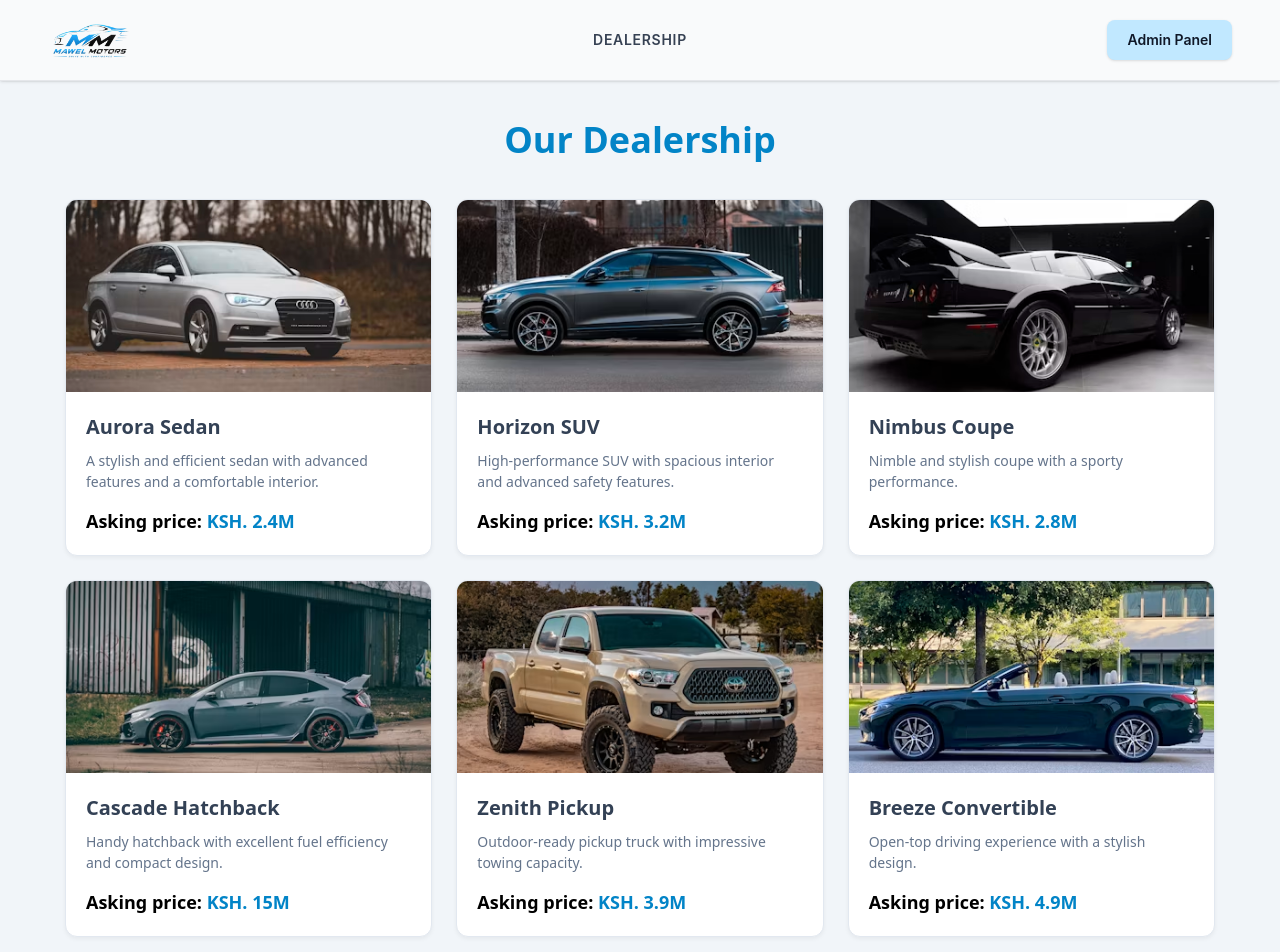
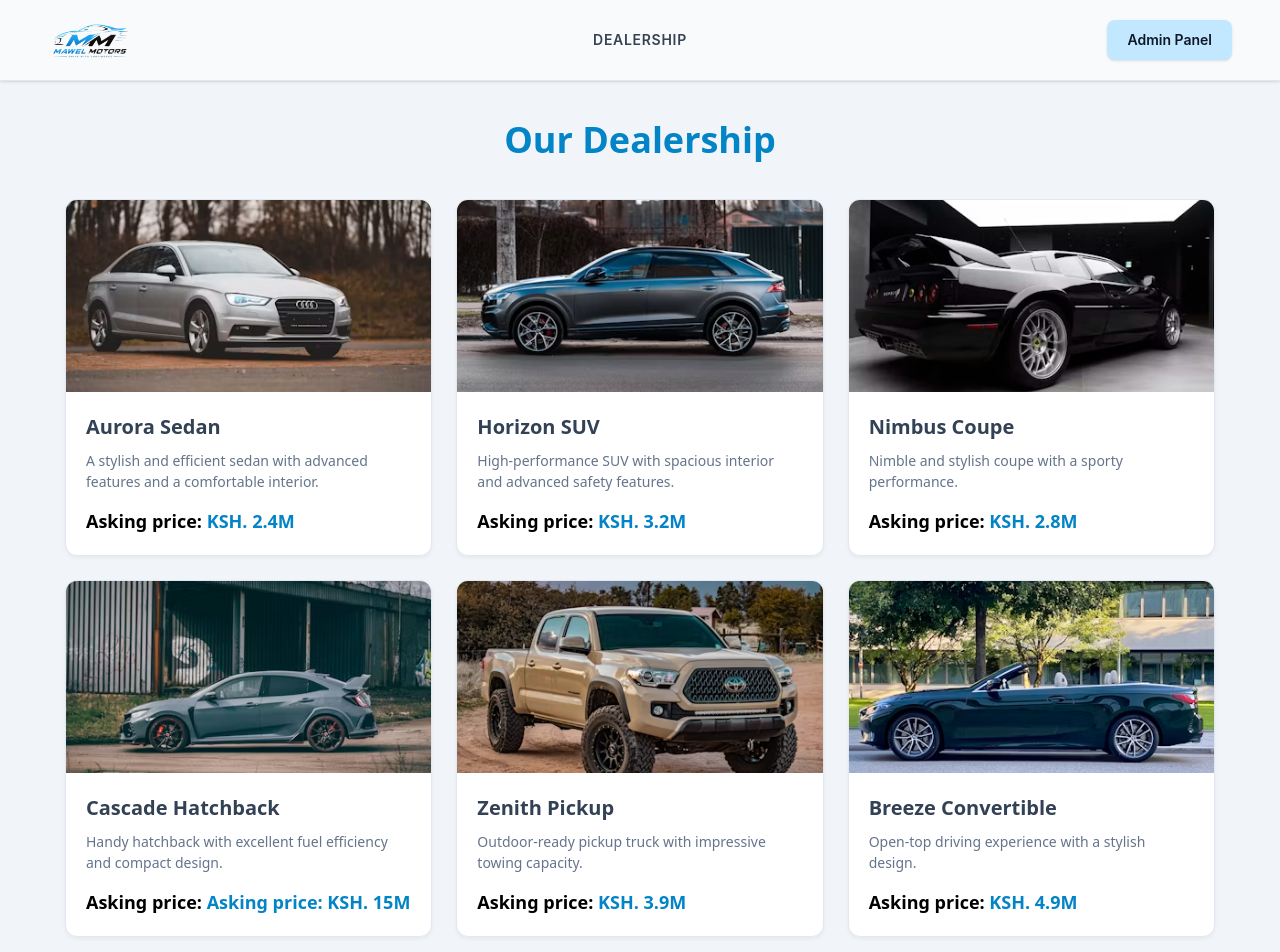
Before and after one commit to Weruh/mawell_motors, a React (Vite) app: page /dealership in a window 1280 px wide. Shown: the top 952 px of the page. Built offline with nearby package versions, Linux system fonts and the light colour scheme.

Commit message:
adjusted some items

```diff
--- a/src/dealershipdata.js
+++ b/src/dealershipdata.js
@@ -1,35 +1,41 @@
 const dealershipdata = [
   {
+    id: 1,
     name: "Aurora Sedan",
     description: "  A stylish and efficient sedan with advanced features and a comfortable interior.",
     price: "KSH. 2.4M",
     image: "src/assets/sedan.png",
   },
   {
+    id: 2,
     name: "Horizon SUV",
     description: "High-performance SUV with spacious interior and advanced safety features.",
     price: "KSH. 3.2M",
     image: "src/assets/suv.png",
   },
   {
+    id: 3,
     name: "Nimbus Coupe",
     description: "Nimble and stylish coupe with a sporty performance.",
     price: "KSH. 2.8M",
     image: "src/assets/coupe.png",
   },
   {
+    id: 4,
     name: "Cascade Hatchback",
     description: "Handy hatchback with excellent fuel efficiency and compact design.",
-    price: "KSH. 15M",
+    price: "Asking price: KSH. 15M",
     image: "src/assets/hatchback.png",
   },
   {
+    id: 5,
     name: "Zenith Pickup",
     description: "Outdoor-ready pickup truck with impressive towing capacity.",
     price: "KSH. 3.9M",
     image: "src/assets/pickup.png",
   },
   {
+    id: 6,
     name: "Breeze Convertible",
     description: "Open-top driving experience with a stylish design.",
     price: " KSH. 4.9M",
@@ -37,6 +43,7 @@ const dealershipdata = [
   },
 
    {
+    id: 7,
     name: "Subaru Outback",
     description: "Get ready for an adventure with the Subaru Outback, a versatile SUV that combines rugged capability with comfort and style.",
     price: " KSH. 4.2M",
@@ -44,6 +51,7 @@ const dealershipdata = [
   },
 
    {
+    id: 8,
     name: "BMW 3 Series",
     description: "With its sleek design, powerful engine, and advanced technology, the BMW 3 Series is a perfect blend of performance and luxury.",
     price: " KSH. 15M",
@@ -51,6 +59,7 @@ const dealershipdata = [
   },
 
    {
+    id: 9,
     name: "G Wagon",
     description: "A spacious and practical vehicle, the Wagon is perfect for families and those who need extra cargo space.",
     price: " KSH. 8M",
```
